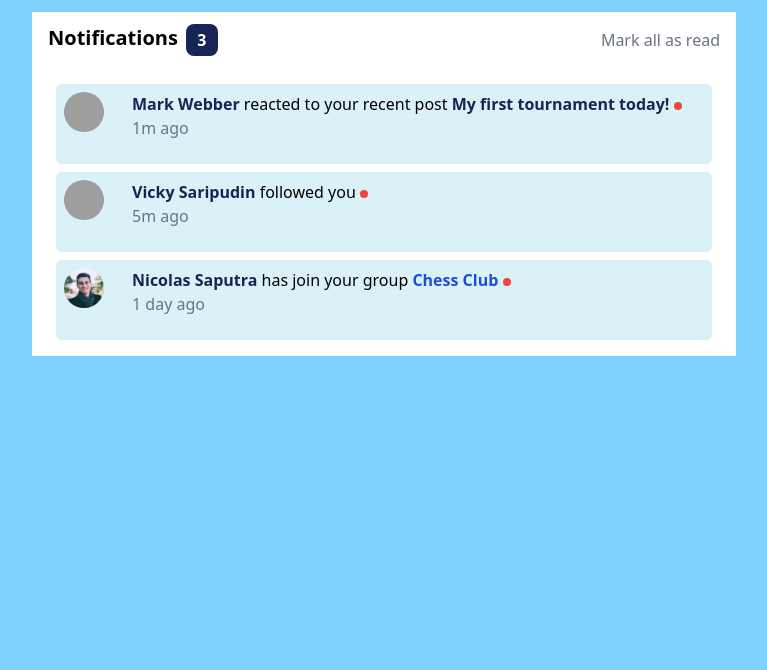
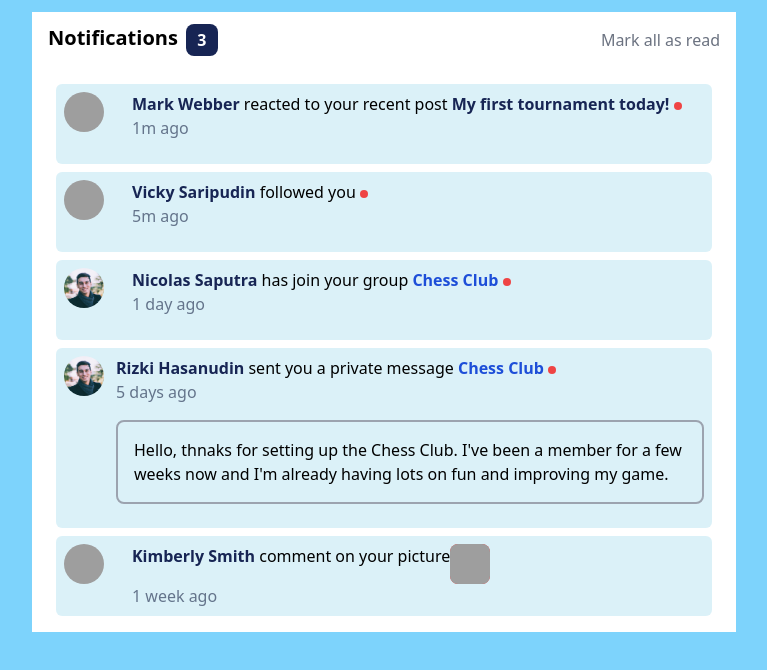
Before and after one commit to aristrisnawan/notifications-page, a website: page public/index.html in a window 1280 px wide. Shown: the whole page, without its empty margins (256-1023 px from the left). Drawn offline with Linux system fonts and the light colour scheme; grey boxes are pictures that could not be loaded.

Commit message:
completed task

```diff
--- a/public/index.html
+++ b/public/index.html
@@ -20,42 +20,133 @@
         <div class="ml-auto my-auto text-gray-500">Mark all as read</div>
       </div>
       <div class="flex flex-col gap-y-2 py-4">
-        <div class="flex mx-2 bg-[#a6dbed] p-2 rounded-md bg-opacity-40 min-h-[5rem]">
+        <div
+          class="flex mx-2 bg-[#a6dbed] p-2 rounded-md bg-opacity-40 min-h-[5rem] cursor-pointer"
+        >
           <div class="w-14">
             <div class="rounded-full h-10 w-10">
-                <img src="./images/alex.jpg" class="rounded-full w-full h-full bg-cover" alt="">
+              <img
+                src="./images/alex.jpg"
+                class="rounded-full w-full h-full bg-cover"
+                alt=""
+              />
             </div>
           </div>
           <div class="ml-3">
-            <span class="text-blue-950 font-semibold">Mark Webber</span> reacted to your recent post
-            <span class="text-blue-950 font-semibold">My first tournament today!</span>
-            <span class="bg-red-500 w-2 h-2 rounded-full inline-flex items-center justify-center"> </span>
+            <span class="text-blue-950 font-semibold">Mark Webber</span> reacted
+            to your recent post
+            <span class="text-blue-950 font-semibold"
+              >My first tournament today!</span
+            >
+            <span
+              class="bg-red-500 w-2 h-2 rounded-full inline-flex items-center justify-center"
+            >
+            </span>
             <p class="text-slate-500">1m ago</p>
           </div>
         </div>
-        <div class="flex mx-2 bg-[#a6dbed] p-2 rounded-md bg-opacity-40 min-h-[5rem]">
+        <div
+          class="flex mx-2 bg-[#a6dbed] p-2 rounded-md bg-opacity-40 min-h-[5rem] cursor-pointer"
+        >
           <div class="w-14">
             <div class="rounded-full h-10 w-10">
-                <img src="./images/vicky.jpg" class="rounded-full w-full h-full bg-cover" alt="">
+              <img
+                src="./images/vicky.jpg"
+                class="rounded-full w-full h-full bg-cover"
+                alt=""
+              />
             </div>
           </div>
           <div class="ml-3">
-            <span class="text-blue-950 font-semibold">Vicky Saripudin</span> followed you
-            <span class="bg-red-500 w-2 h-2 rounded-full inline-flex items-center justify-center"> </span>
+            <span class="text-blue-950 font-semibold">Vicky Saripudin</span>
+            followed you
+            <span
+              class="bg-red-500 w-2 h-2 rounded-full inline-flex items-center justify-center"
+            >
+            </span>
             <p class="text-slate-500">5m ago</p>
           </div>
         </div>
-        <div class="flex mx-2 bg-[#a6dbed] p-2 rounded-md bg-opacity-40 min-h-[5rem]">
+        <div
+          class="flex mx-2 bg-[#a6dbed] p-2 rounded-md bg-opacity-40 min-h-[5rem] cursor-pointer"
+        >
           <div class="w-14">
             <div class="rounded-full h-10 w-10">
-                <img src="./images/nicolas.jpg" class="rounded-full w-full h-full bg-cover" alt="">
+              <img
+                src="./images/nicolas.jpg"
+                class="rounded-full w-full h-full bg-cover"
+                alt=""
+              />
             </div>
           </div>
           <div class="ml-3">
-            <span class="text-blue-950 font-semibold">Nicolas Saputra</span> has join your group
+            <span class="text-blue-950 font-semibold">Nicolas Saputra</span> has
+            join your group
             <span class="text-blue-700 font-semibold">Chess Club</span>
-            <span class="bg-red-500 w-2 h-2 rounded-full inline-flex items-center justify-center"> </span>
+            <span
+              class="bg-red-500 w-2 h-2 rounded-full inline-flex items-center justify-center"
+            >
+            </span>
             <p class="text-slate-500">1 day ago</p>
+          </div>
+        </div>
+        <div
+          class="flex mx-2 bg-[#a6dbed] p-2 rounded-md bg-opacity-40 min-h-[5rem] cursor-pointer"
+        >
+          <div class="w-14">
+            <div class="rounded-full h-10 w-10">
+              <img
+                src="./images/nicolas.jpg"
+                class="rounded-full w-full h-full bg-cover"
+                alt=""
+              />
+            </div>
+          </div>
+          <div class="ml-3">
+            <span class="text-blue-950 font-semibold">Rizki Hasanudin</span>
+            sent you a private message
+            <span class="text-blue-700 font-semibold">Chess Club</span>
+            <span
+              class="bg-red-500 w-2 h-2 rounded-full inline-flex items-center justify-center"
+            >
+            </span>
+            <p class="text-slate-500">5 days ago</p>
+            <div class="border-2 my-4 border-gray-400 rounded-lg">
+              <p class="p-4">
+                Hello, thnaks for setting up the Chess Club. I've been a member
+                for a few weeks now and I'm already having lots on fun and
+                improving my game.
+              </p>
+            </div>
+          </div>
+        </div>
+        <div
+          class="flex mx-2 bg-[#a6dbed] p-2 rounded-md bg-opacity-40 min-h-[5rem] cursor-pointer"
+        >
+          <div class="w-14">
+            <div class="rounded-full h-10 w-10">
+              <img
+                src="./images/alex.jpg"
+                class="rounded-full w-full h-full bg-cover"
+                alt=""
+              />
+            </div>
+          </div>
+          <div class="ml-3">
+            <div class="flex">
+              <div>
+                <span class="text-blue-950 font-semibold">Kimberly Smith</span>
+                comment on your picture
+              </div>
+              <div class="w-10 h-10 bg-red-500 rounded-lg">
+                <img
+                src="./images/alex.jpg"
+                class="rounded-lg w-full h-full bg-cover"
+                alt=""
+              />
+              </div>
+            </div>
+            <p class="text-slate-500">1 week ago</p>
           </div>
         </div>
       </div>
```
Also changed, not shown: public/css/style.css.
